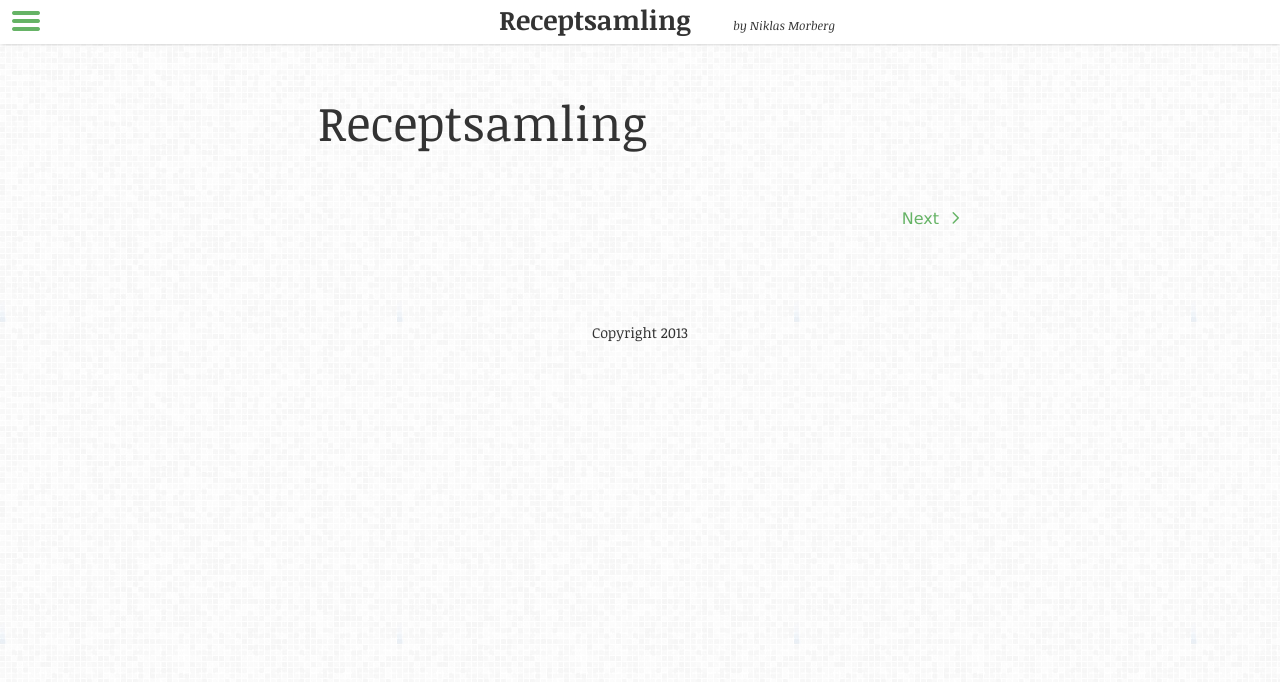
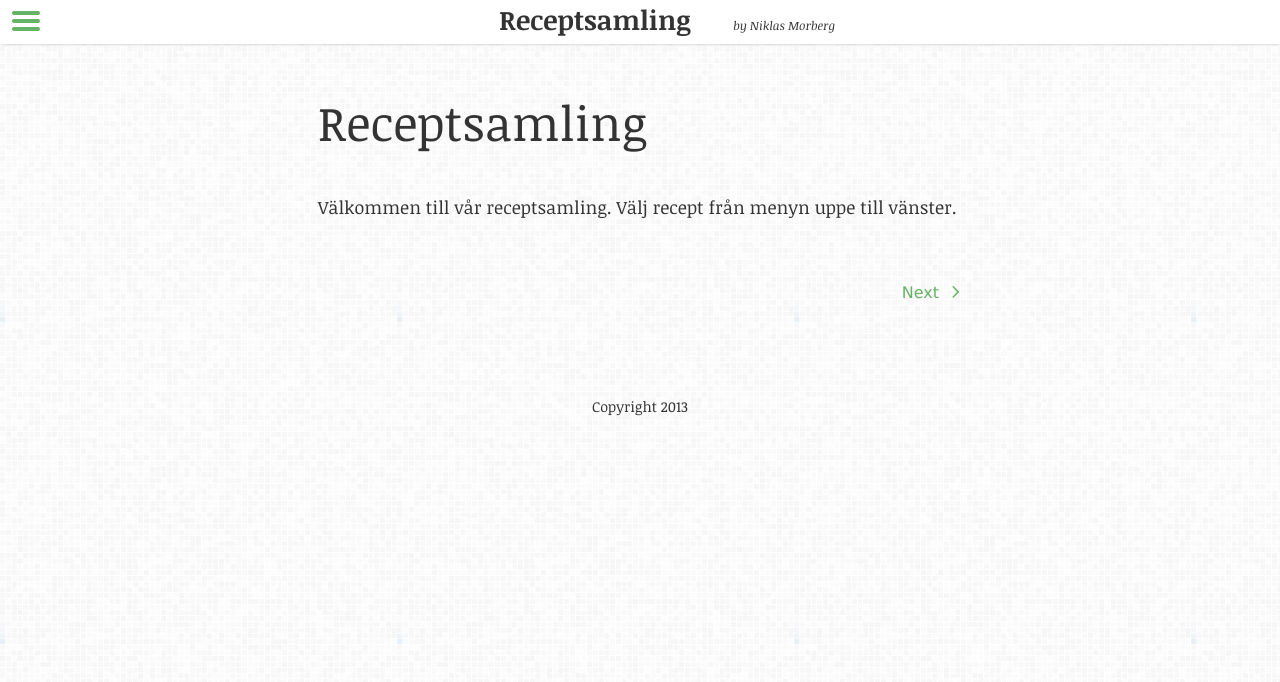
Before and after one commit to morberg/DEPRECATED_Receptsamling, a plain HTML site: page index.html in a window 1280 px wide. Drawn offline with nearby package versions, Linux system fonts and the light colour scheme.

Commit message:
Automated commit at 2014-12-30 18:33:05 UTC by middleman-deploy 1.0.0

```diff
--- a/index.html
+++ b/index.html
@@ -39,6 +39,8 @@
           <section class="main-content" role="main">
             <div class="main-content-source">
               <h1>Receptsamling</h1>
+
+<p>Välkommen till vår receptsamling. Välj recept från menyn uppe till vänster.</p>
 
             </div>
             <nav class="main-content-nav clearfix" role="navigation">
```
